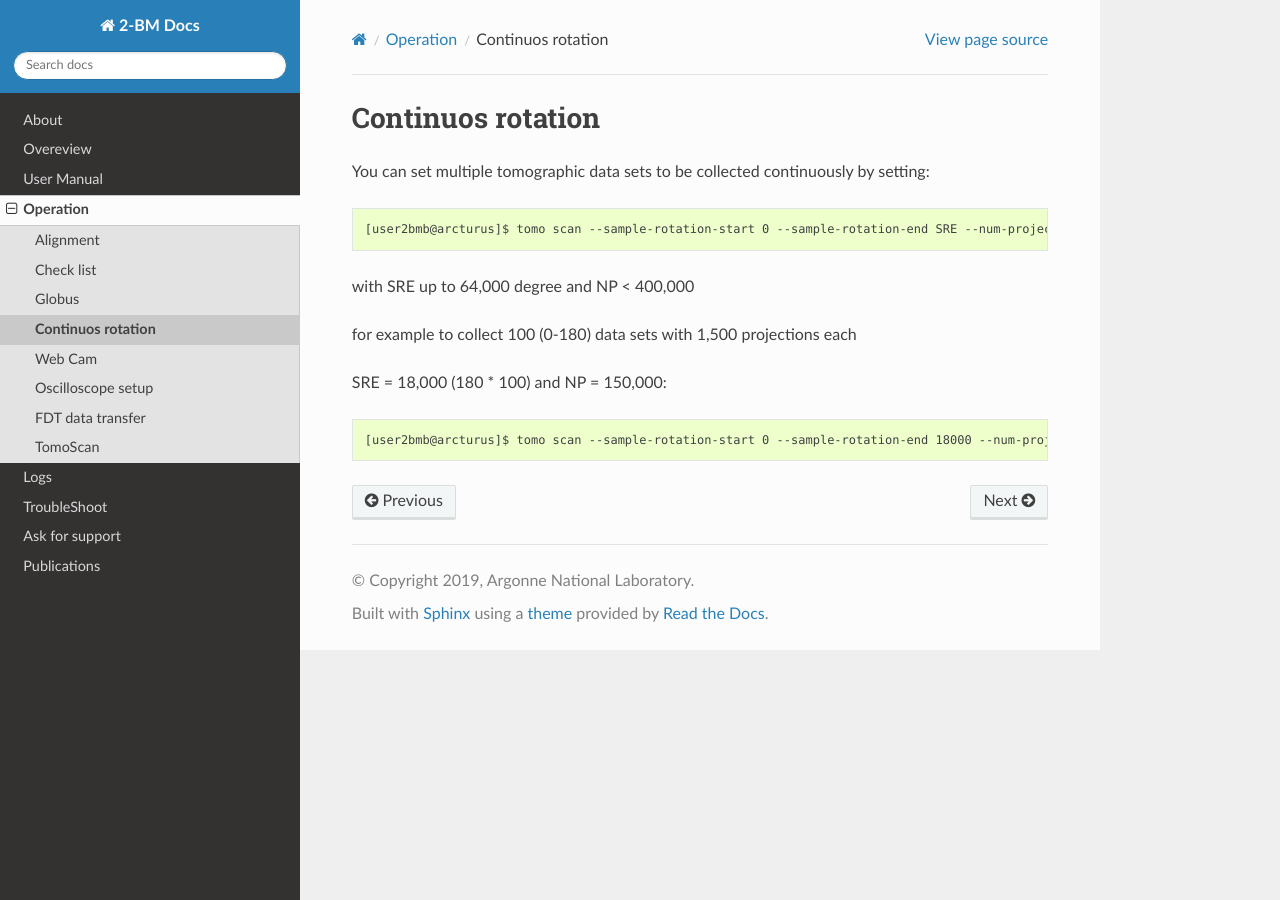
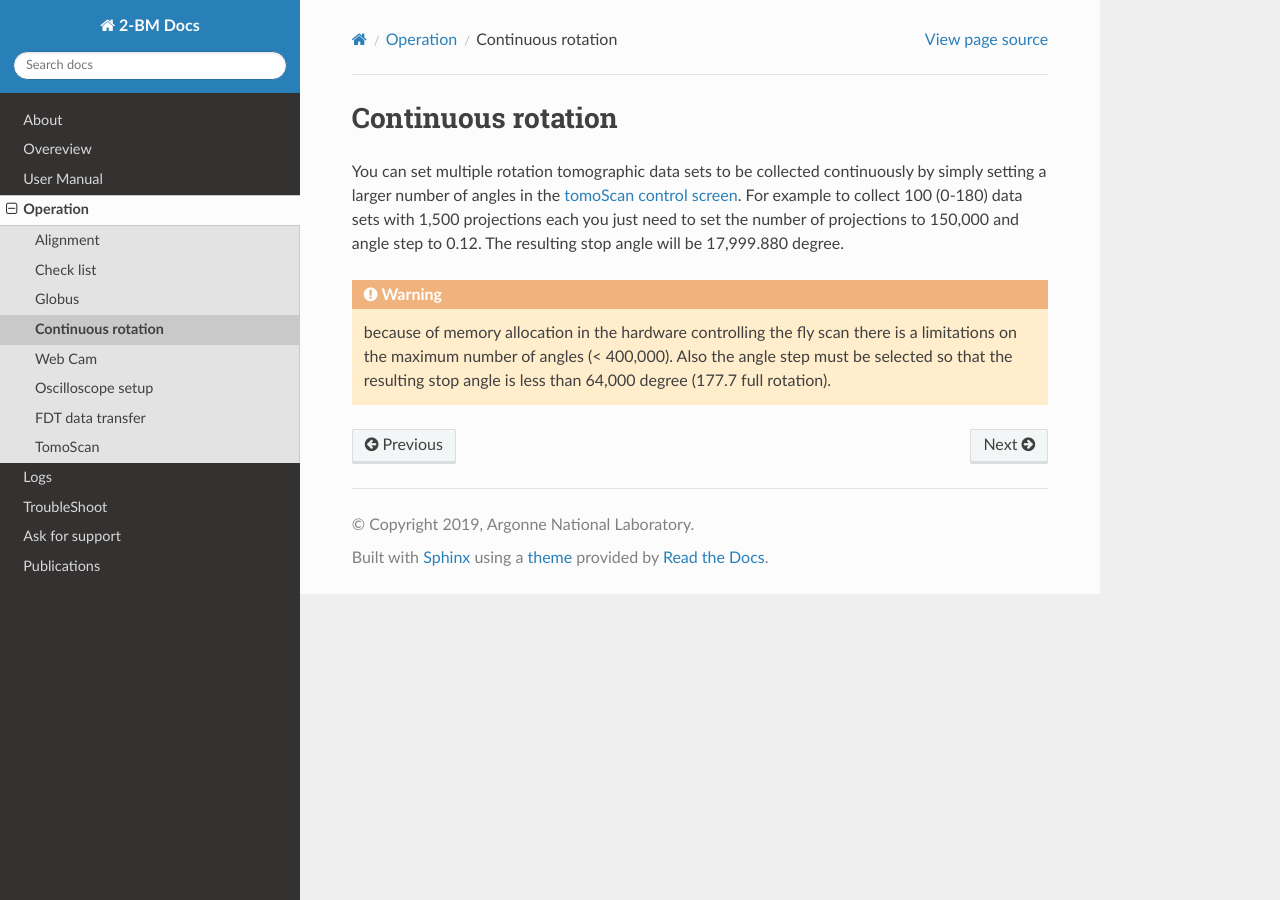
Before and after one commit to xray-imaging/2bm-docs, a Sphinx documentation site: the page built from docs/source/ops/item_007.rst, in a window 1280 px wide. Built offline with Sphinx 7.4.7 and the Read the Docs theme 2.0.0, drawn with Linux system fonts in a browser that asks for light colours; the version number could not be read and is left out.

Commit message:
udate continuous rotation instructions

```diff
--- a/docs/source/ops/item_007.rst
+++ b/docs/source/ops/item_007.rst
@@ -1,14 +1,8 @@
-Continuos rotation
-==================
+Continuous rotation
+===================
 
-You can set multiple tomographic data sets to be collected continuously by setting::
+You can set multiple rotation tomographic data sets to be collected continuously by simply setting a larger number of angles
+in the  `tomoScan control screen <https://tomoscan.readthedocs.io/en/latest/tomoScanApp.html#medm-files>`_. For example to collect 100 (0-180) data sets
+with 1,500 projections each you just need to set the number of projections to 150,000 and angle step to 0.12. The resulting stop angle will be 17,999.880 degree.
 
-    [user2bmb@arcturus]$ tomo scan --sample-rotation-start 0 --sample-rotation-end SRE --num-projections NP
-
-with SRE up to 64,000 degree and NP < 400,000
-
-for example to collect 100 (0-180) data sets with 1,500 projections each
-
-SRE = 18,000 (180 * 100) and NP = 150,000::
-
-    [user2bmb@arcturus]$ tomo scan --sample-rotation-start 0 --sample-rotation-end 18000 --num-projections 150000
+.. warning:: because of memory allocation in the hardware controlling the fly scan there is a limitations on the maximum number of angles (< 400,000). Also the angle step must be selected so that the resulting stop angle is less than 64,000 degree (177.7 full rotation).
```
